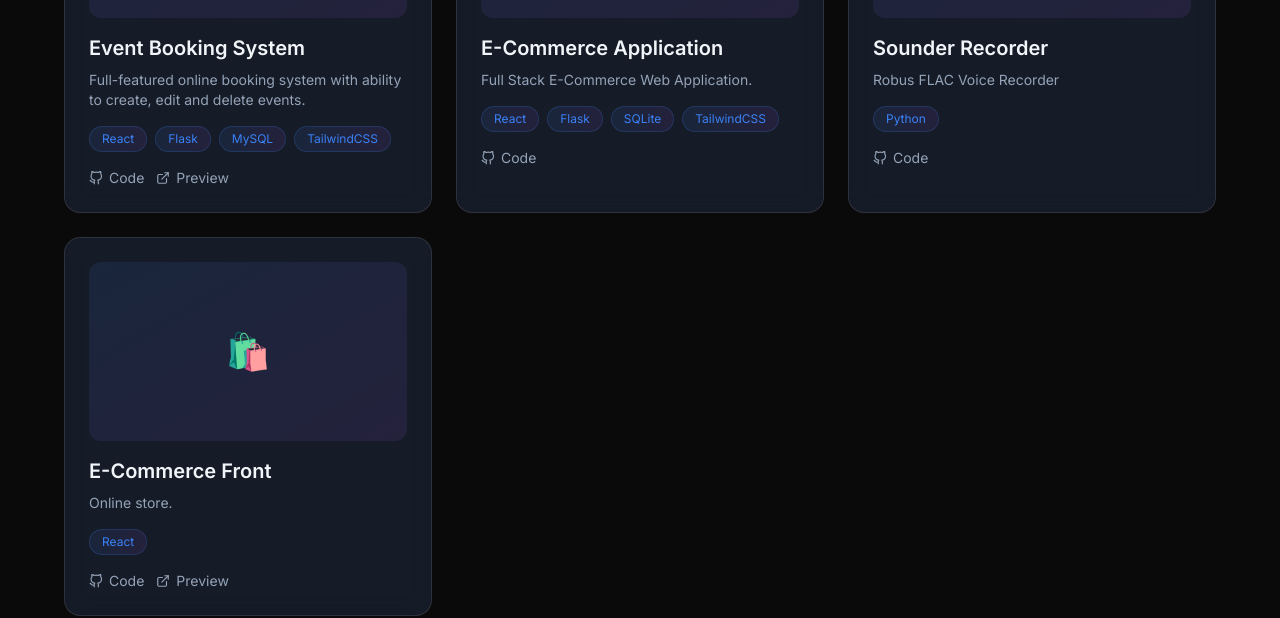
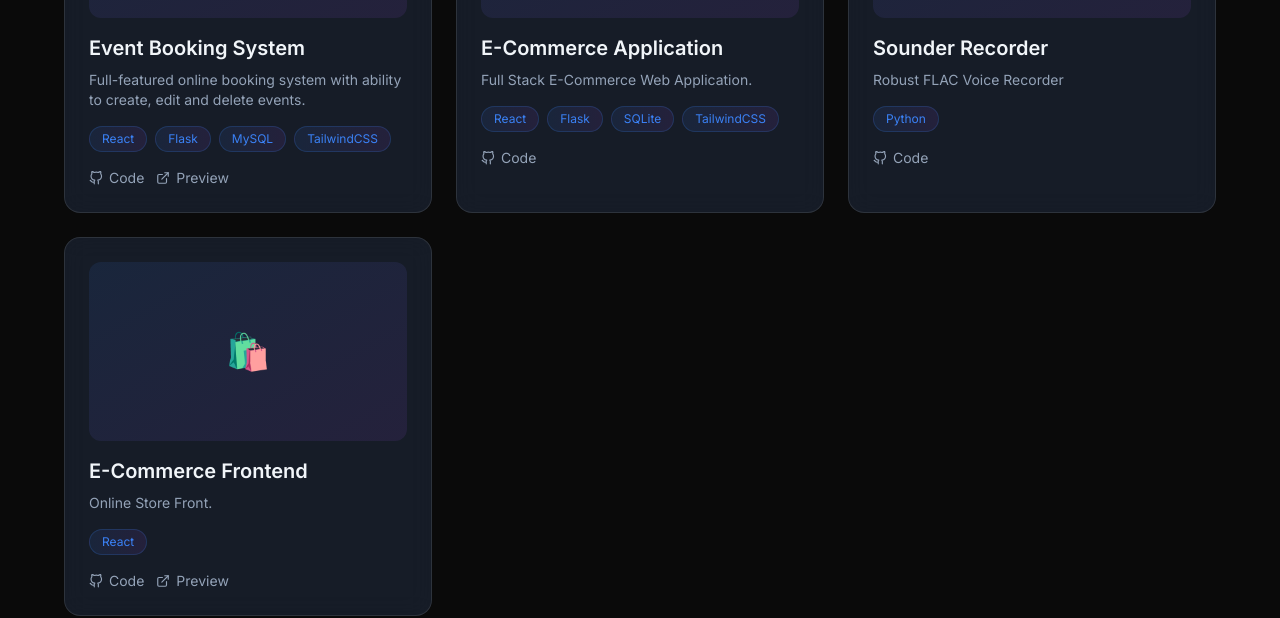
Before and after one commit to Real3dn/portfolio, a React (Vite) app: page /projects in a window 1280 px wide. Shown: the part 524-1142 px from the top of the page. Built offline with nearby package versions, Linux system fonts and the light colour scheme.

Commit message:
modified projects

```diff
--- a/src/data/projects.js
+++ b/src/data/projects.js
@@ -20,16 +20,16 @@ export const projects = [
   {
     id: 3,
     title: 'Sounder Recorder',
-    description: 'Robus FLAC Voice Recorder',
+    description: 'Robust FLAC Voice Recorder',
     icon: '🎤',
     technologies: ['Python'],
-    github: 'https://github.com/johndoe/admin-dashboard',
+    github: 'https://github.com/Real3dn/sound-recorder-python',
     live: null,
   },
   {
     id: 4,
-    title: 'E-Commerce Front',
-    description: 'Online store. ',
+    title: 'E-Commerce Frontend',
+    description: 'Online Store Front.',
     icon: '🛍️',
     technologies: ['React'],
     github: 'https://github.com/Real3dn/odin-shoppingcart',
```
